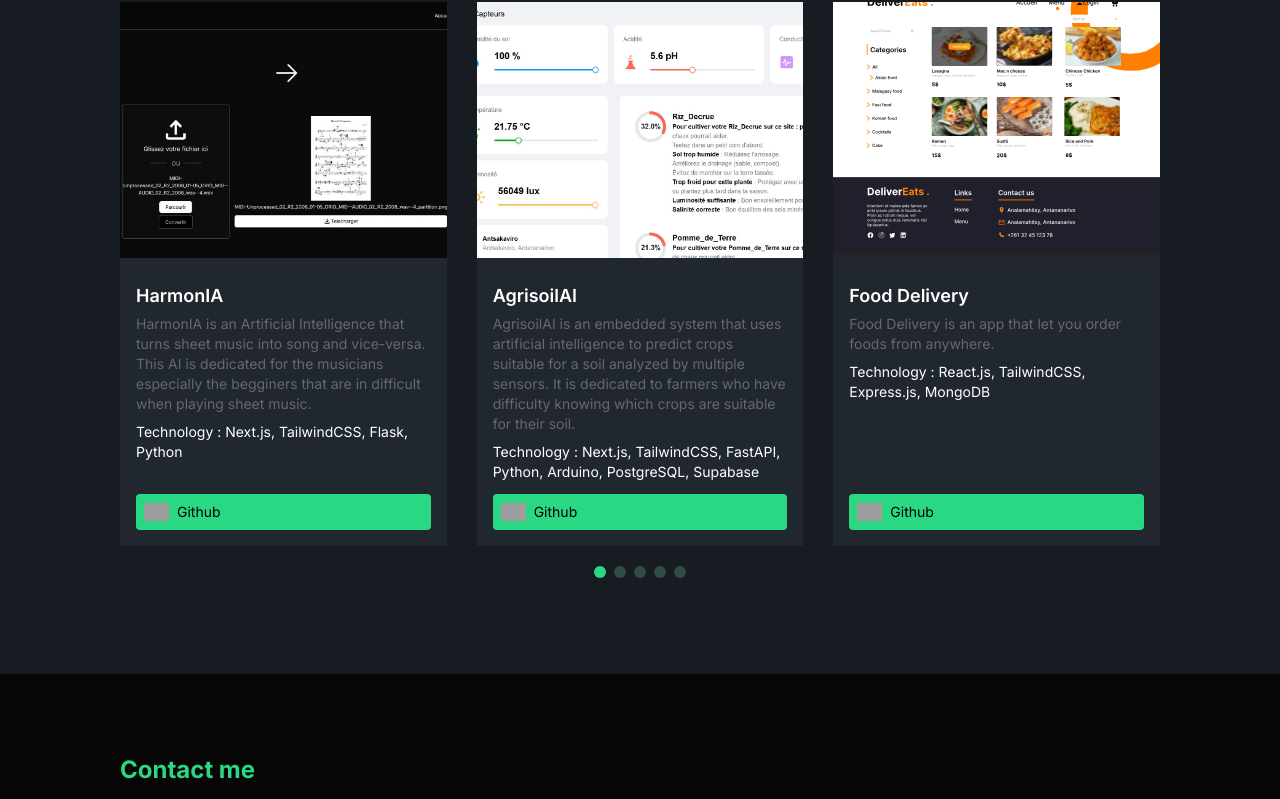
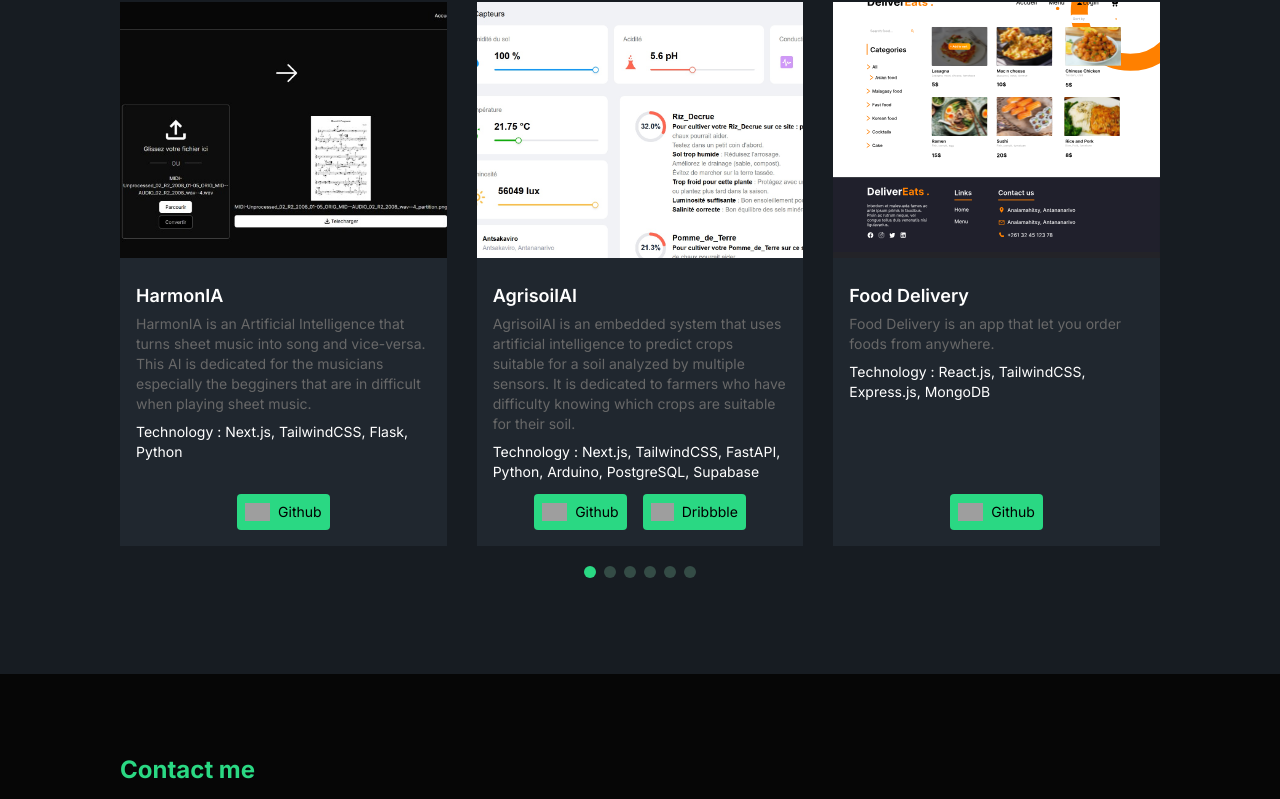
Before and after one commit to Lucas-Hr/Portfolio, a Next.js app: page / in a window 1280 px wide. Shown: the part 3312-4111 px from the top of the page. Built offline with nearby package versions, Linux system fonts and the light colour scheme; grey boxes are pictures that could not be loaded.

Commit message:
added projects to portfolio

```diff
--- a/src/components/CardProjects.tsx
+++ b/src/components/CardProjects.tsx
@@ -8,30 +8,37 @@ type CardProps = {
     title: string;
     description: string;
     link : string;
+    linkDribble : string;
     stack : string;
 }
 
-function CardProjects({imageUrl, title, description, link, stack}: CardProps) {
+function CardProjects({imageUrl, title, description, link, linkDribble, stack}: CardProps) {
   const {lang} = useContext(LangContext)
   return (
     <div className='h-full pb-12'>
         <Image
           src={imageUrl}
           alt={title}
-          width={100}
-          height={100}
+          width={300}
+          height={300}
           className='w-full h-64 object-cover'
         />
         <div className='bg-[#20272F] p-4  h-72 flex flex-col justify-between'>
           <div>
             <h3 className="text-md md:text-lg font-semibold mt-2 text-white">{title}</h3>
             <p className="mt-1 text-[#686868] text-sm">{description}</p>
-            <p className="mt-2 text-white text-sm">{lang === 'english' ? 'Technology' : 'Technologie'} : {stack}</p>
+            {stack && (<p className="mt-2 text-white text-sm">{lang === 'english' ? 'Technology' : 'Technologie'} : {stack}</p>)}
           </div>
-            <Link href={link} className="bg-[#2AD883] p-2 mt-3 flex items-center rounded hover:bg-[#1f9b6c] transition-colors ">
-              <Image src="https://cdn.jsdelivr.net/gh/devicons/devicon/icons/github/github-original.svg" alt="GitHub Icon" width={25} height={25} />
-              <p className='text-black ms-2 text-sm'>Github</p>
-            </Link>
+           <div className='flex justify-center gap-4 items-center'>
+              {link && (<Link target='_blank' href={link} className="bg-[#2AD883] p-2 mt-3 flex items-center rounded hover:bg-[#1f9b6c] transition-colors ">
+                <Image src="https://cdn.jsdelivr.net/gh/devicons/devicon/icons/github/github-original.svg" alt="GitHub Icon" width={25} height={25} />
+                <p className='text-black ms-2 text-sm'>Github</p>
+              </Link>)}
+              {linkDribble && (<Link target='_blank' href={linkDribble} className="bg-[#2AD883] p-2 mt-3 flex items-center rounded hover:bg-[#1f9b6c] transition-colors ">
+                <Image src="https://static.cdnlogo.com/logos/d/4/dribbble-icon.svg" alt="Dribbble Icon" width={23} height={23} />
+                <p className='text-black ms-2 text-sm'>Dribbble</p>
+              </Link>)}
+           </div>
         </div>
     </div>
   )
--- a/src/components/Projects.tsx
+++ b/src/components/Projects.tsx
@@ -65,8 +65,9 @@ function Projects() {
                                   imageUrl={project.imageUrl}
                                   title={project.title}
                                   description={lang === 'english' ? project.descriptionEnglish : project.descriptionFrench}
-                                  link={project.link}
-                                  stack={project.stack}
+                                  link={project.link ?? ''}
+                                  linkDribble={project.linkDribble ?? ''}
+                                  stack={project.stack ?? ''}
                               />
                           </SwiperSlide>
                       ))
--- a/src/data/ProjectsData.tsx
+++ b/src/data/ProjectsData.tsx
@@ -13,7 +13,8 @@ const projectsData = [
         descriptionEnglish: 'AgrisoilAI is an embedded system that uses artificial intelligence to predict crops suitable for a soil analyzed by multiple sensors. It is dedicated to farmers who have difficulty knowing which crops are suitable for their soil.',
         descriptionFrench : 'AgrisoilAI est un système embarqué qui utilise l\'intelligence artificielle afin de prédire les cultures adaptées à un sol analysé par plusieurs capteurs. Il est dédié aux agriculteurs qui ont des difficultés à savoir les cultures adaptées à leur sol.',
         stack : 'Next.js, TailwindCSS, FastAPI, Python, Arduino, PostgreSQL, Supabase',
-        link: 'https://github.com/Lucas-Hr/AgriSoilAI-frontend.git'
+        link: 'https://github.com/Lucas-Hr/AgriSoilAI-frontend.git',
+        linkDribble : 'https://dribbble.com/shots/27811858-AgrisoilAI?new_shot_upload=true&utm_source=Clipboard_Shot&utm_campaign=lucas-henintsoa-randriamiariso&utm_content=AgrisoilAI&utm_medium=Social_Share&utm_source=Clipboard_Shot&utm_campaign=lucas-henintsoa-randriamiariso&utm_content=AgrisoilAI&utm_medium=Social_Share'
     },
     {
         imageUrl: '/FoodDelivery.svg',
@@ -24,12 +25,13 @@ const projectsData = [
         link: 'https://github.com/Lucas-Hr/Food-Delivery.git'
     },
     {
-        imageUrl: '/Ekaly.svg',
+        imageUrl: '/E-kaly.png',
         title: 'E-Kaly',
         descriptionEnglish: 'E-Kaly is a mobile application used in a restaurant, by scanning QR Code costumers can order foods and indicate their table to the cooker,then the cooker receive their orders and the cashier can manage the total amount for each table .',
         descriptionFrench : 'E-Kaly est une application mobile utilisée dans un restaurant, en scannant le code QR, les clients peuvent commander des plats et indiquer leur table au cuisinier, puis le cuisinier reçoit leurs commandes et le caissier peut gérer le montant total pour chaque table.',
         stack : 'React Native, Express.js, MongoDB',
-        link: 'https://github.com/Lucas-Hr/E-Kaly.git'
+        link: 'https://github.com/Lucas-Hr/E-Kaly.git',
+        linkDribble : 'https://dribbble.com/shots/27811732-E-kaly-mobile-app?utm_source=Clipboard_Shot&utm_campaign=lucas-henintsoa-randriamiariso&utm_content=E-kaly%20mobile%20app&utm_medium=Social_Share&utm_source=Clipboard_Shot&utm_campaign=lucas-henintsoa-randriamiariso&utm_content=E-kaly%20mobile%20app&utm_medium=Social_Share',
     },
     {
         imageUrl: '/E-game.svg',
@@ -39,6 +41,13 @@ const projectsData = [
         stack : 'HTML, CSS, JavaScript, PHP, MySQL',
         link: 'https://github.com/Lucas-Hr/E-Game.git'
     },
+    {
+        imageUrl: '/inbox.png',
+        title: 'Refonte Inbox.mg',
+        descriptionEnglish: "Inbox.mg is an e-commerce website that sells bottles online.",
+        descriptionFrench : 'Inbox.mg est un site e-commerce qui vend des bouteilles en ligne.',
+        linkDribble : 'https://dribbble.com/shots/27811811-Refonte-Inbox-mg?new_shot_upload=true&utm_source=Clipboard_Shot&utm_campaign=lucas-henintsoa-randriamiariso&utm_content=Refonte%20Inbox.mg&utm_medium=Social_Share&utm_source=Clipboard_Shot&utm_campaign=lucas-henintsoa-randriamiariso&utm_content=Refonte%20Inbox.mg&utm_medium=Social_Share',
+    },
 
 ]
 
```
Also changed, not shown: public/E-kaly.png (added), 1 other file (tests, documents, lock files or other folders).
